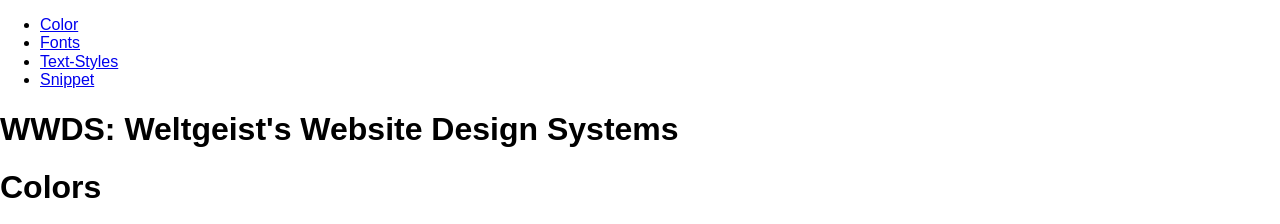
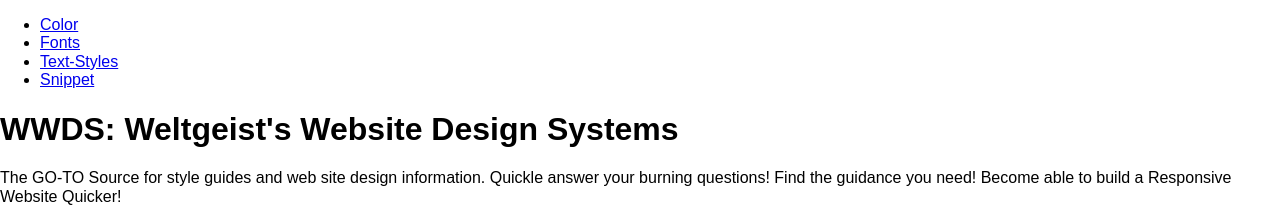
Before and after one commit to Weltgeist/WebsiteDesignSystem, a plain HTML site: page index.html in a window 1280 px wide. Shown: the top 224 px of the page. Drawn offline with Linux system fonts and the light colour scheme; grey boxes are pictures that could not be loaded.

Commit message:
Added Banner description

```diff
--- a/index.html
+++ b/index.html
@@ -25,6 +25,7 @@
      <!--Banner-->
     <article>
       <h1>WWDS: Weltgeist's Website Design Systems</h1>
+      <p>The GO-TO Source for style guides and web site design information. Quickle answer your burning questions! Find the guidance you need! Become able to build a Responsive Website Quicker! </p>
     </article>
     <!--Content-->
     <article>
```
